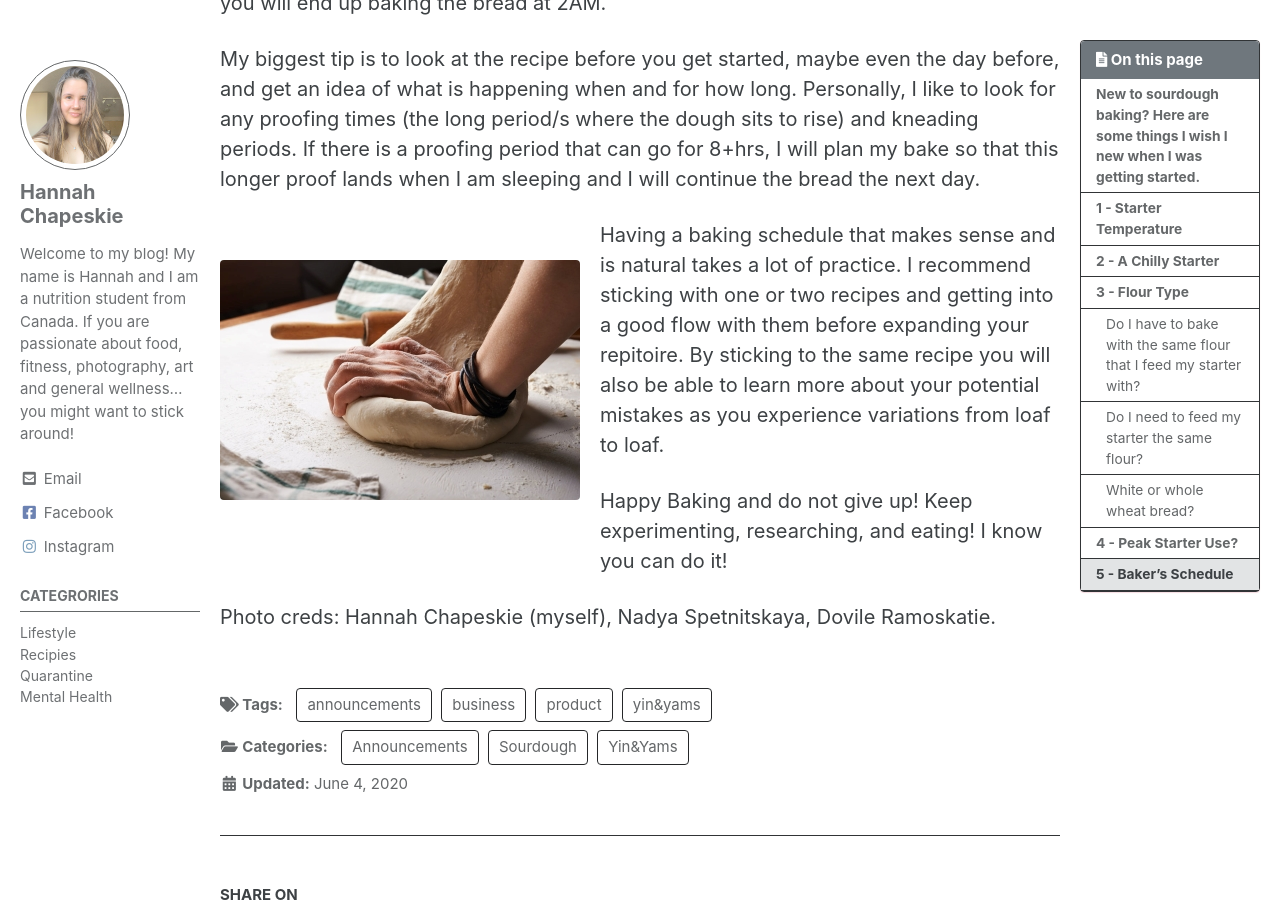
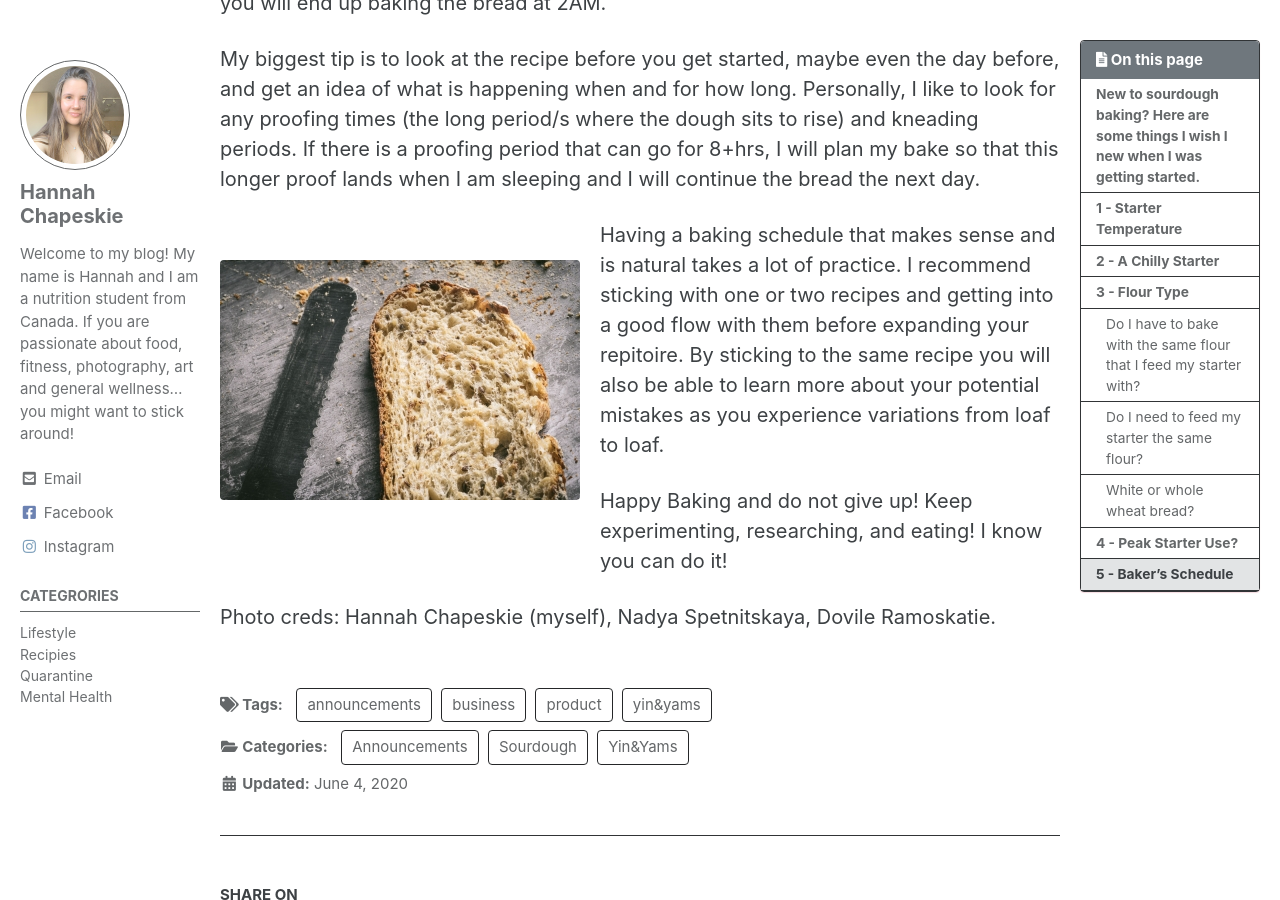
Before and after one commit to dylanbabel/yinandyams, a Jekyll site: the page built from _posts/2020-06-04-for-starters-sourdough-tips-for-beginners.md, in a window 1280 px wide and 900 px high, scrolled down 4081 px. Built offline with Jekyll 4.4.1, drawn with Linux system fonts in a browser that asks for light colours; cached includes are drawn as plain includes.

Commit message:
Update 2020-06-04-for-starters-sourdough-tips-for-beginners.md

```diff
--- a/_posts/2020-06-04-for-starters-sourdough-tips-for-beginners.md
+++ b/_posts/2020-06-04-for-starters-sourdough-tips-for-beginners.md
@@ -92,7 +92,7 @@ You may have looked at some sourdough recipes and noticed that they take hours a
 
 My biggest tip is to look at the recipe before you get started, maybe even the day before, and get an idea of what is happening when and for how long. Personally, I like to look for any proofing times (the long period/s where the dough sits to rise) and kneading periods. If there is a proofing period that can go for 8+hrs, I will plan my bake so that this longer proof lands when I am sleeping and I will continue the bread the next day.
 
-{% include gallery id="layouts_gallery" %}{: .align-left}
+{% include gallery id="layouts_gallery_3" %}{: .align-left}
 
 Having a baking schedule that makes sense and is natural takes a lot of practice. I recommend sticking with one or two recipes and getting into a good flow with them before expanding your repitoire. By sticking to the same recipe you will also be able to learn more about your potential mistakes as you experience variations from loaf to loaf.
 
```
